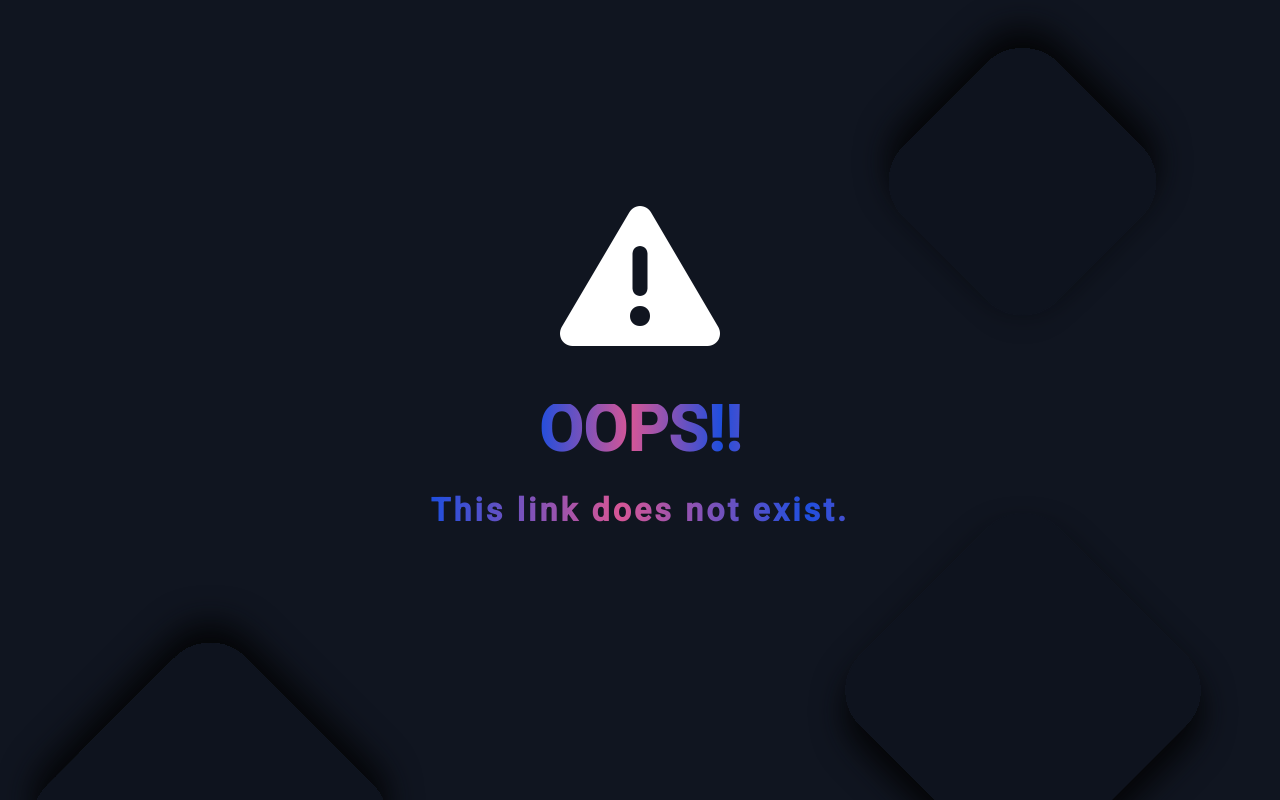
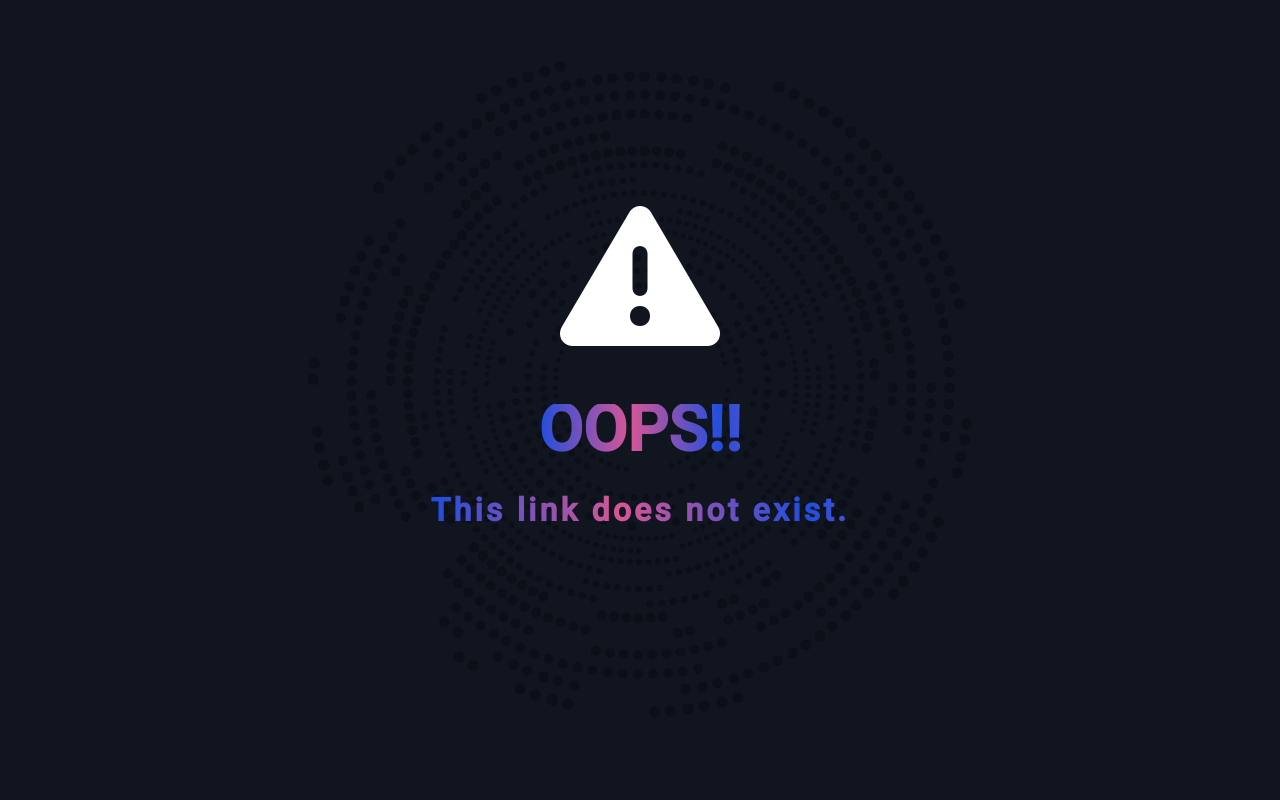
Before and after one commit to shubhsonidev/likerly, an Angular app: page /NotFound in a window 1280 px wide. Built offline with nearby package versions, Linux system fonts and the light colour scheme; what ng-qrcode would draw is missing.

Commit message:
enh: making url more short by using baseurl and key as shortnede link fix: fixes in link validation

```diff
--- a/src/app/main/main.component.html
+++ b/src/app/main/main.component.html
@@ -48,16 +48,12 @@
     >
       <thead style="border: none">
         <tr style="background-color: transparent">
-          <th
-            scope="col"
-            style="border-top-left-radius: 8px"
-            style="width: 22.5vw"
-          >
+          <th scope="col" style="width: 22.5vw; border-top-left-radius: 10px">
             Short Link
           </th>
           <th scope="col" style="width: 30.5vw">Original Link</th>
           <th scope="col" style="width: 7.5vw">QR Code</th>
-          <th scope="col" style="border-top-right-radius: 8px; width: 10vw">
+          <th scope="col" style="border-top-right-radius: 10px; width: 10vw">
             Date
           </th>
         </tr>
--- a/src/app/main/main.component.ts
+++ b/src/app/main/main.component.ts
@@ -39,11 +39,12 @@ export class MainComponent {
   isHttpsLink(url: string): boolean {
     const regex =
       /^(?:http(s)?:\/\/)?[\w.-]+(?:\.[\w\.-]+)+[\w\-\._~:/?#[\]@!\$&'\(\)\*\+,;=.]+$/;
-    return regex.test(url);
+    return regex.test(url.toLowerCase());
   }
 
   ngOnInit(): void {
     this.currentUrl = window.location.origin;
+    this.currentUrl = this.currentUrl.replace(/^https?:\/\//, '');
 
     const savedLinks = localStorage.getItem('links');
 
--- a/src/app/not-found/not-found.component.scss
+++ b/src/app/not-found/not-found.component.scss
@@ -1,7 +1,8 @@
 .main-cont {
   background-color: #101520;
-  background-image: url("../../assets/bac.svg");
-  background-size: cover;
+  background-image: url("../../assets/be.png");
+  background-size: 80%;
+  background-position: 50% 35%;
 
   height: 100vh;
   width: 100vw;
@@ -9,10 +10,10 @@
 
   @keyframes moveBackground {
     from {
-      background-position: 0% 0%;
+      background-size: 80%;
     }
     to {
-      background-position: 10% 10%;
+      background-size: 90%;
     }
   }
   animation: moveBackground 4s alternate-reverse infinite;
--- a/src/app/redirect/redirect.component.ts
+++ b/src/app/redirect/redirect.component.ts
@@ -37,7 +37,7 @@ export class RedirectComponent {
             if (url == null) {
               this.router.navigate(['/NotFound']);
             } else {
-              if (url.includes('https')) {
+              if (url.toLowerCase().includes('https')) {
                 // Open the URL in a new tab
                 window.open(url, '_self');
               } else {
```
Also changed, not shown: src/assets/be.png (added).
